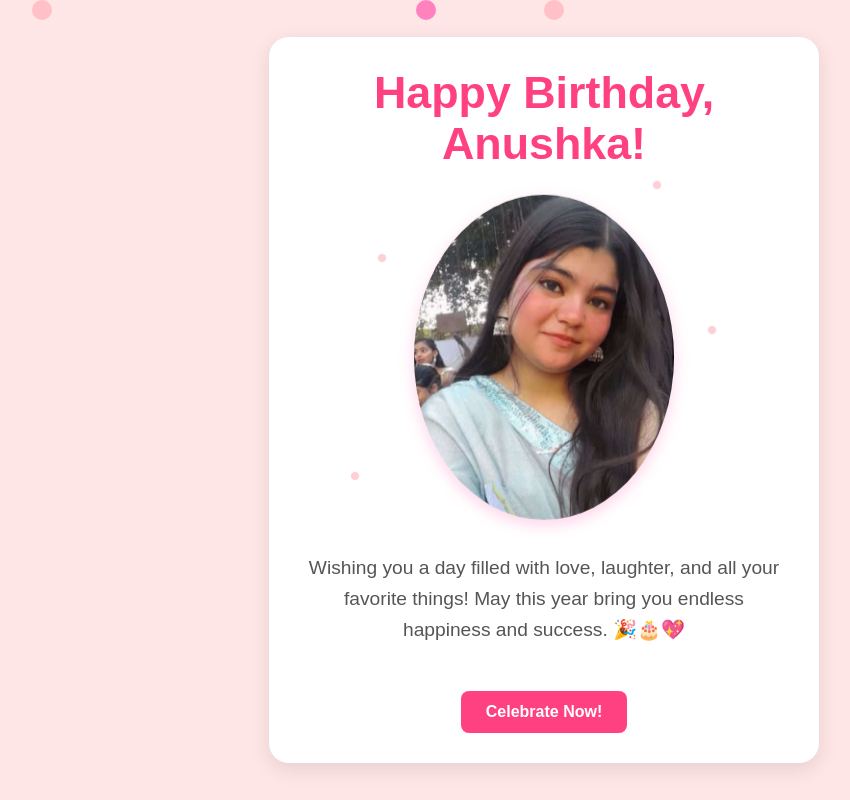
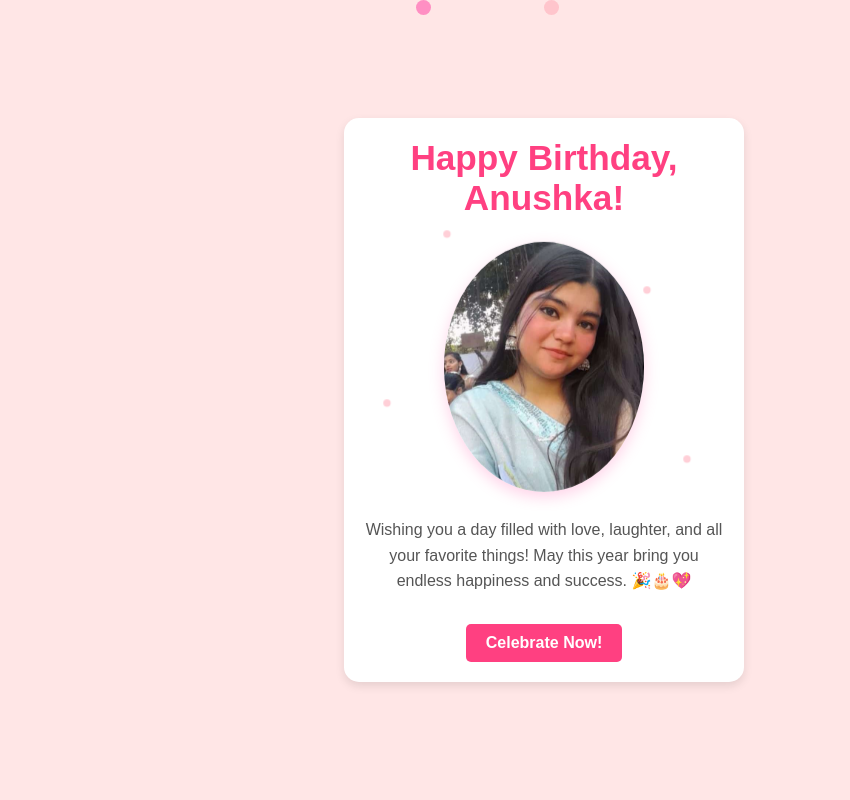
Before and after one commit to robin0personal0account/happy-birthday-annu, a plain HTML site: page index.html in a window 1280 px wide. Shown: the whole page, without its empty margins (96-946 px from the left). Drawn offline with Linux system fonts and the light colour scheme.

Commit message:
Update index.html
dghfdtghfdh

```diff
--- a/index.html
+++ b/index.html
@@ -1,3 +1,5 @@
+
+
 <!DOCTYPE html>
 <html lang="en">
 <head>
@@ -12,7 +14,7 @@
             box-sizing: border-box;
         }
 
-        /* Basic body styling */
+        /* Body styling */
         body {
             display: flex;
             justify-content: center;
@@ -22,9 +24,10 @@
             font-family: 'Arial', sans-serif;
             color: #4A4A4A;
             overflow: hidden;
+            padding: 20px;
         }
 
-        /* Animated Background */
+        /* Background animation */
         .background {
             position: absolute;
             top: 0;
@@ -36,17 +39,17 @@
         }
         .background span {
             position: absolute;
-            width: 20px;
-            height: 20px;
+            width: 15px;
+            height: 15px;
             background-color: #FFD1DC;
-            opacity: 0.8;
+            opacity: 0.7;
             border-radius: 50%;
-            animation: move 10s linear infinite;
+            animation: move 12s linear infinite;
         }
         .background span:nth-child(odd) { background-color: #FFB6C1; }
         .background span:nth-child(even) { background-color: #FF69B4; }
 
-        /* Random positioning for animated background */
+        /* Keyframes for floating background */
         @keyframes move {
             0% { transform: translateY(-100vh); }
             100% { transform: translateY(100vh); }
@@ -54,11 +57,12 @@
 
         /* Card styling */
         .card {
-            max-width: 550px;
-            padding: 30px;
+            max-width: 400px;
+            width: 100%;
+            padding: 20px;
             background-color: #ffffff;
-            border-radius: 20px;
-            box-shadow: 0px 6px 20px rgba(0, 0, 0, 0.1);
+            border-radius: 15px;
+            box-shadow: 0px 4px 10px rgba(0, 0, 0, 0.1);
             text-align: center;
             position: relative;
             z-index: 1;
@@ -67,23 +71,23 @@
 
         /* Image styling */
         .card img {
-            width: 100%;
-            max-width: 260px;
+            width: 80%;
+            max-width: 200px;
             border-radius: 50%;
-            margin: 20px 0;
+            margin: 15px 0;
             box-shadow: 0px 5px 15px rgba(255, 105, 180, 0.3);
             animation: bounce 1.5s ease-in-out infinite alternate;
         }
 
         /* Birthday message styling */
         .card h1 {
-            font-size: 2.8em;
+            font-size: 2.2em;
             color: #FF4081;
             margin-bottom: 15px;
             animation: slideIn 1.5s ease-in-out;
         }
 
-        /* Sparkles effect around message */
+        /* Sparkles */
         .sparkles {
             position: absolute;
             top: 0;
@@ -104,30 +108,30 @@
         }
         @keyframes sparkle {
             0%, 100% { opacity: 0; }
-            50% { opacity: 1; transform: scale(1.5); }
+            50% { opacity: 1; transform: scale(1.3); }
         }
-        .sparkle:nth-child(1) { top: 30%; left: 20%; }
-        .sparkle:nth-child(2) { top: 40%; left: 80%; }
-        .sparkle:nth-child(3) { top: 60%; left: 15%; }
-        .sparkle:nth-child(4) { top: 20%; left: 70%; }
+        .sparkle:nth-child(1) { top: 20%; left: 25%; }
+        .sparkle:nth-child(2) { top: 30%; left: 75%; }
+        .sparkle:nth-child(3) { top: 50%; left: 10%; }
+        .sparkle:nth-child(4) { top: 60%; left: 85%; }
 
         /* Message text styling */
         .card p {
-            font-size: 1.2em;
+            font-size: 1em;
             color: #555555;
             line-height: 1.6;
-            margin-bottom: 25px;
+            margin-bottom: 15px;
             animation: fadeUp 1.8s ease-in-out;
         }
 
         /* Button styling */
         .card .button {
             display: inline-block;
-            padding: 12px 25px;
-            margin-top: 20px;
+            padding: 10px 20px;
+            margin-top: 15px;
             background-color: #FF4081;
             color: #ffffff;
-            border-radius: 8px;
+            border-radius: 5px;
             text-decoration: none;
             font-size: 1em;
             font-weight: bold;
@@ -146,7 +150,7 @@
         }
         @keyframes bounce {
             0% { transform: translateY(0); }
-            100% { transform: translateY(-12px); }
+            100% { transform: translateY(-8px); }
         }
         @keyframes slideIn {
             from { transform: translateX(-100px); opacity: 0; }
@@ -160,12 +164,28 @@
             0% { transform: scale(0.9); opacity: 0; }
             100% { transform: scale(1); opacity: 1; }
         }
+
+        /* Media query for small screens */
+        @media (max-width: 480px) {
+            .card {
+                padding: 15px;
+            }
+            .card h1 {
+                font-size: 1.8em;
+            }
+            .card p {
+                font-size: 0.9em;
+            }
+            .card img {
+                width: 70%;
+                max-width: 150px;
+            }
+        }
     </style>
 </head>
 <body>
     <!-- Background Animation -->
     <div class="background">
-        <!-- Create multiple spans for floating dots -->
         <span style="left:10%; animation-delay: 0s;"></span>
         <span style="left:20%; animation-delay: 2s;"></span>
         <span style="left:30%; animation-delay: 4s;"></span>
@@ -186,10 +206,5 @@
         <p>Wishing you a day filled with love, laughter, and all your favorite things! May this year bring you endless happiness and success. 🎉🎂💖</p>
         <a href="#" class="button">Celebrate Now!</a>
     </div>
-
-    <!-- Background Music -->
-    <audio autoplay loop>
-        <source src="birthday_song.mp3" type="audio/mpeg">
-    </audio>
 </body>
 </html>
```
